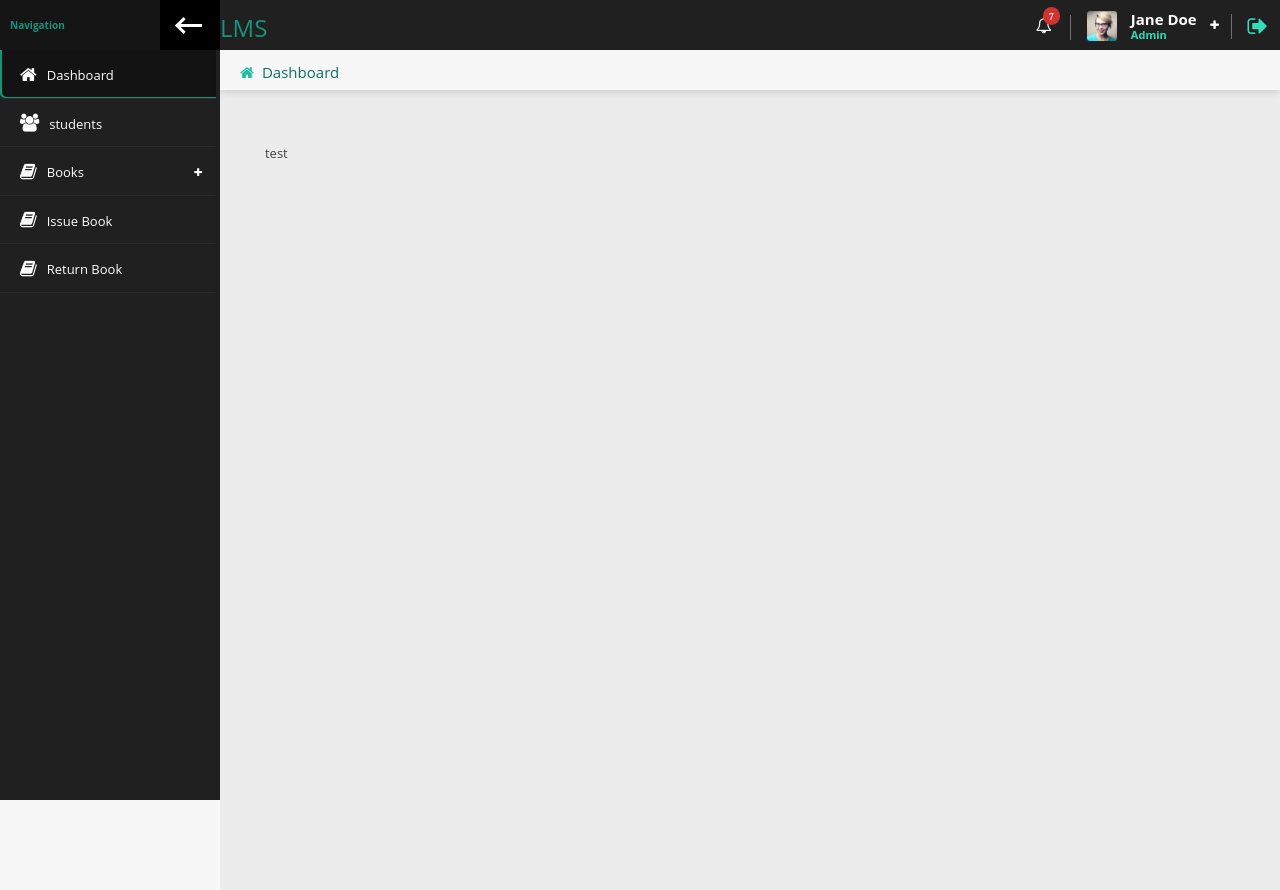
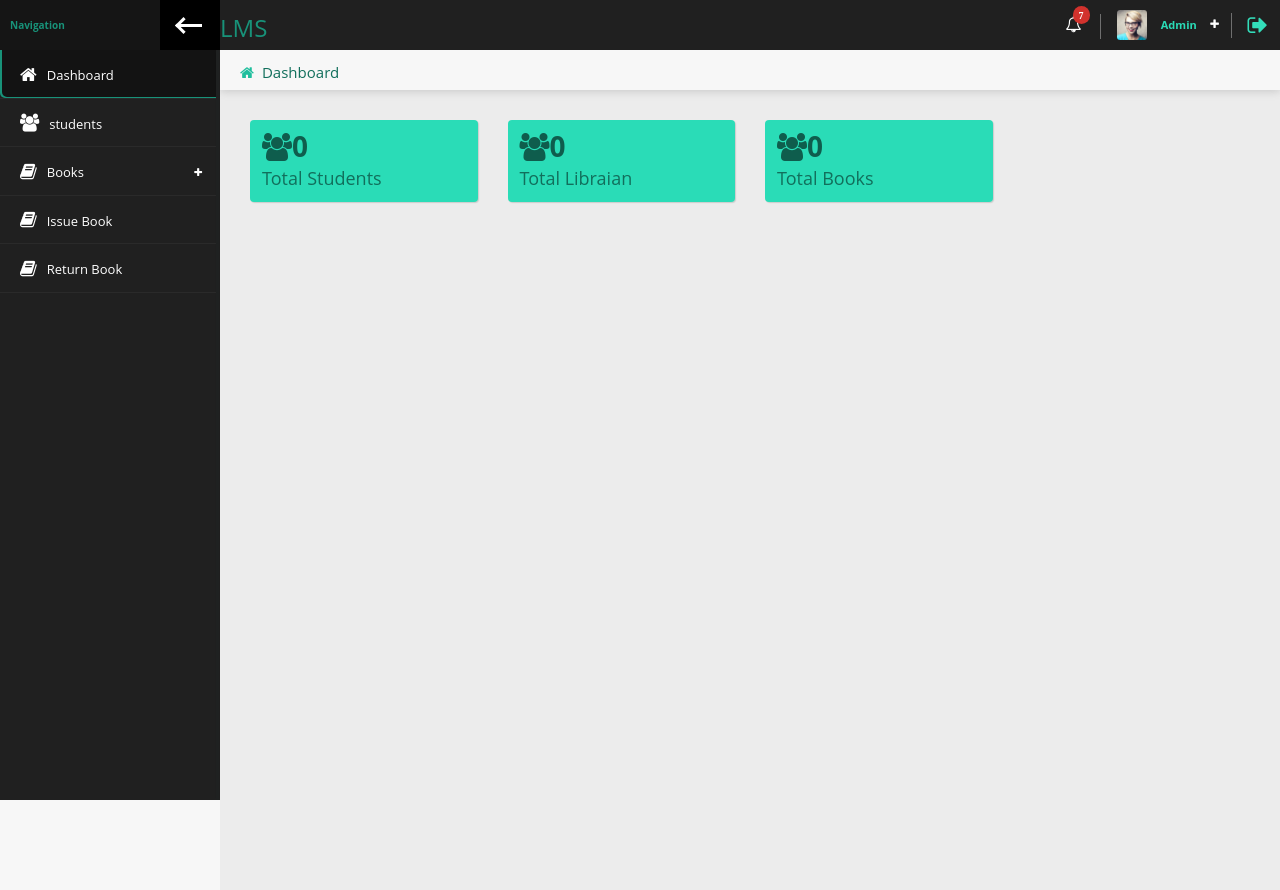
Before and after one commit to Emon-git-site/Library_manaement_system_PHP, a PHP site: page /librarian/ in a window 1280 px wide. Run offline with PHP 8.4, Linux system fonts and the light colour scheme; the visitor is signed in with stand-in values (Sample User, id 1); data that the repository does not hold is empty; some libraries are stand-ins or nearby versions.

Commit message:
after t28

```diff
--- a/librarian/header.php
+++ b/librarian/header.php
@@ -6,6 +6,9 @@
 if (!isset($_SESSION['libraian_login'])) {
     header('location:login.php');
 }
+$libraian_login = $_SESSION['libraian_login'];
+$data = mysqli_query($con, "SELECT * FROM `libraian` WHERE `email`= '$libraian_login' ");
+$libraian_info = mysqli_fetch_assoc($data );
 
 
 ?>
@@ -53,7 +56,7 @@
             <div class="leftside-header">
                 <div class="logo">
                     <a href="index.php" class="on-click">
-                        <h3>LMS</h3>
+                        <h3>LMS  </h3>
                     </a>
                 </div>
                 <div id="menu-toggle" class="visible-xs toggle-left-sidebar" data-toggle-class="left-sidebar-open" data-target="html">
@@ -143,7 +146,7 @@
                             <img alt="profile photo" src="../assets/images/avatar/avatar_user.jpg" />
                         </div>
                         <div class="user-info">
-                            <span class="user-name">Jane Doe</span>
+                            <span class="user-name"><?= ucwords($libraian_info['firstname']." ".$libraian_info['lastname'] ) ?></span>
                             <span class="user-profile">Admin</span>
                         </div>
                         <i class="fa fa-plus icon-open" aria-hidden="true"></i>
--- a/librarian/index.php
+++ b/librarian/index.php
@@ -13,12 +13,68 @@
     </div>
 </div>
 <!-- =-=-=-=-=-=-=-=-=-=-=-=-=-=-=-=-=-=-=-=-=-=-=-=-=-=-=-=-=-=-=-=-=-=-=-=-=-=-=-=-=-=-=-=-=-=-=-=-=-=-= -->
-<d iv class="row animated fadeInUp">
+<div class="row animated fadeInUp">
     <div class="col-sm-12">
-        test
+        <div class="row">
+
+            <?php
+            $students = mysqli_query($con, "SELECT * FROM `students`");
+            $total_students = mysqli_num_rows($students);
+
+            ?>
+
+            <!--BOX Style 1-->
+            <div class="col-sm-6 col-md-4 col-lg-3">
+                <div class="panel widgetbox wbox-1 bg-lighter-2 color-light">
+                    <a href="students.php">
+                        <div class="panel-content">
+                            <h1 class="title color-darker-2"> <i class="fa fa-users"></i><?= $total_students?> </h1>
+                            <h4 class="subtitle color-darker-1">Total Students</h4>
+                        </div>
+                    </a>
+                </div>
+            </div>
+
+            <?php
+            $libraian = mysqli_query($con, "SELECT * FROM `libraian`");
+            $total_libraian = mysqli_num_rows($libraian);
+
+            ?>
+
+            <!--BOX Style 1-->
+            <div class="col-sm-6 col-md-4 col-lg-3">
+                <div class="panel widgetbox wbox-1 bg-lighter-2 color-light">
+                    <a href="#">
+                        <div class="panel-content">
+                            <h1 class="title color-darker-2"> <i class="fa fa-users"></i><?= $total_libraian?> </h1>
+                            <h4 class="subtitle color-darker-1">Total Libraian</h4>
+                        </div>
+                    </a>
+                </div>
+            </div>
+
+            <?php
+            $books = mysqli_query($con, "SELECT * FROM `books`");
+            $total_books = mysqli_num_rows($books);
+
+            ?>
+
+            <!--BOX Style 1-->
+            <div class="col-sm-6 col-md-4 col-lg-3">
+                <div class="panel widgetbox wbox-1 bg-lighter-2 color-light">
+                    <a href="students.php">
+                        <div class="panel-content">
+                            <h1 class="title color-darker-2"> <i class="fa fa-users"></i><?= $total_books?> </h1>
+                            <h4 class="subtitle color-darker-1">Total Books</h4>
+                        </div>
+                    </a>
+                </div>
+            </div>
+
+        </div>
     </div>
 
-</d>
+</div>
 
 
 <?php
```
